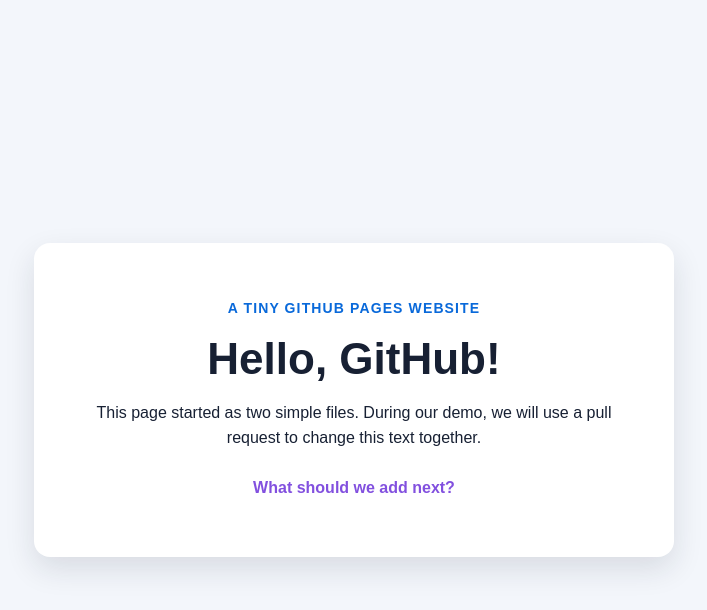
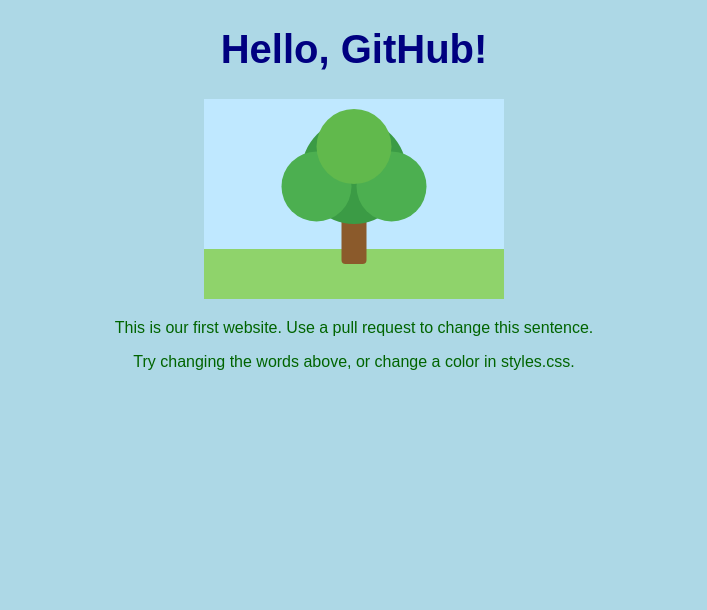
Before and after one commit to gilman2026/studygroup, a plain HTML site: page index.html in a window 1280 px wide. Shown: the whole page, without its empty margins (286-993 px from the left). Drawn offline with Linux system fonts and the light colour scheme.

Commit message:
Add files via upload

```diff
--- a/index.html
+++ b/index.html
@@ -7,14 +7,9 @@
   <link rel="stylesheet" href="styles.css">
 </head>
 <body>
-  <main class="card">
-    <p class="eyebrow">A tiny GitHub Pages website</p>
-    <h1>Hello, GitHub!</h1>
-    <p>
-      This page started as two simple files. During our demo, we will use a pull
-      request to change this text together.
-    </p>
-    <p class="prompt">What should we add next?</p>
-  </main>
+  <h1>Hello, GitHub!</h1>
+  <img src="tree.svg" alt="A green tree in a meadow">
+  <p>This is our first website. Use a pull request to change this sentence.</p>
+  <p>Try changing the words above, or change a color in styles.css.</p>
 </body>
 </html>
--- a/styles.css
+++ b/styles.css
@@ -1,47 +1,18 @@
-/* Give the whole page a clean background and center the content. */
+/* Change the page background color here. */
 body {
-  margin: 0;
-  min-height: 100vh;
-  display: grid;
-  place-items: center;
-  background: #f3f6fb;
-  color: #172033;
+  background-color: lightblue;
+  color: darkgreen;
   font-family: Arial, sans-serif;
-}
-
-/* Style the main content as a simple card. */
-.card {
-  width: min(560px, 85%);
-  padding: 40px;
-  background: white;
-  border-radius: 16px;
-  box-shadow: 0 12px 30px rgba(23, 32, 51, 0.12);
   text-align: center;
 }
 
-/* Make the small introductory label stand out. */
-.eyebrow {
-  color: #0969da;
-  font-size: 14px;
-  font-weight: bold;
-  letter-spacing: 0.08em;
-  text-transform: uppercase;
+/* Change the heading color or size here. */
+h1 {
+  color: navy;
+  font-size: 40px;
 }
 
-/* Make the main heading large and easy to notice. */
-h1 {
-  margin: 12px 0;
-  font-size: 44px;
+/* Change the image width here. */
+img {
+  width: 300px;
 }
-
-/* Improve readability for the paragraph text. */
-p {
-  line-height: 1.6;
-}
-
-/* Highlight the final question. */
-.prompt {
-  margin-top: 24px;
-  color: #8250df;
-  font-weight: bold;
-}
```
Also changed, not shown: tree.svg (added), 1 other file.
